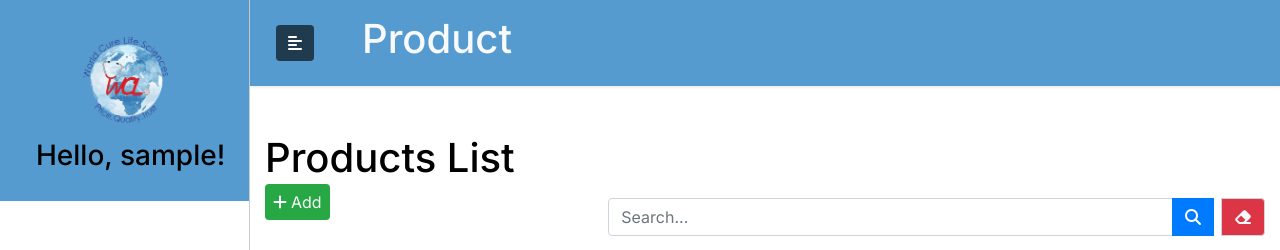
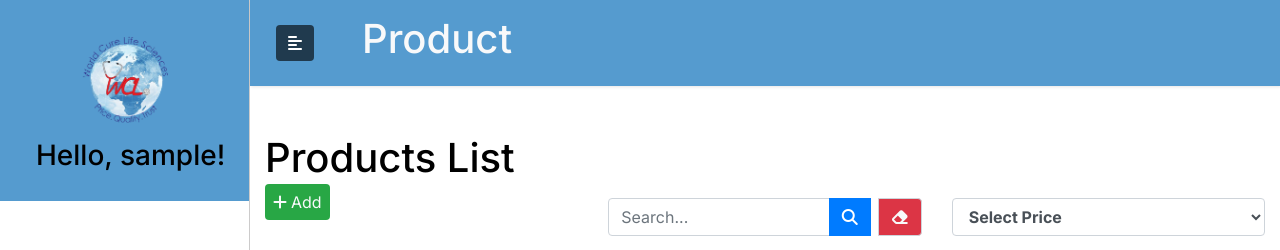
Before and after one commit to monykappa/WCL, a Django app: page /dashboard/products/ in a window 1280 px wide. Shown: the top 250 px of the page. Run offline with Django 5.2, Linux system fonts and the light colour scheme; the visitor is signed in with stand-in values (Sample User, id 1); data that the repository does not hold is empty; some libraries are stand-ins or nearby versions.

Commit message:
add product filter price

```diff
--- a/product/models.py
+++ b/product/models.py
@@ -58,7 +58,7 @@ class Manufacturer(TimeStampedModel):
 
     def save(self, *args, **kwargs):
         if not self.slug:
-            self.slug = slugify(self.name)  # Generate slug from the name field
+            self.slug = slugify(self.name)  # Generate slug from the name fizeld
         super().save(*args, **kwargs)
 
     def __str__(self):
--- a/static/css/darkmode/dark_mode.css
+++ b/static/css/darkmode/dark_mode.css
@@ -77,7 +77,10 @@ body.dark-mode h3 {
 .dark-mode .row strong{
     color:#fff;
 }
-
+.dark-mode select.form-control{
+    background-color: #22272e !important;
+    color:#fff !important;
+}
 .dark-mode .card-body{
     background-color: #22272e !important;
 }
--- a/static/js/dashboard/product.js
+++ b/static/js/dashboard/product.js
@@ -157,3 +157,36 @@ document.addEventListener('DOMContentLoaded', function() {
         });
     });
 });
+
+
+function sortTable(order) {
+    var table = document.getElementById('productTable').querySelector('tbody');
+    var rows = Array.from(table.querySelectorAll('tr.product-row'));
+
+    rows.sort(function(rowA, rowB) {
+        var priceA = parseFloat(rowA.querySelector('td:nth-child(5)').innerText.replace('$', ''));
+        var priceB = parseFloat(rowB.querySelector('td:nth-child(5)').innerText.replace('$', ''));
+
+        if (order === 'desc') {
+            return priceB - priceA; // Sort in descending order
+        } else {
+            return priceA - priceB; // Sort in ascending order
+        }
+    });
+
+    // Re-append sorted rows to the table
+    rows.forEach(function(row) {
+        table.appendChild(row);
+    });
+}
+
+document.addEventListener('DOMContentLoaded', function() {
+    // Sort the table initially
+    sortTable('asc');
+
+    // Add event listener to the select dropdown
+    document.getElementById('sortPrice').addEventListener('change', function() {
+        var sortOrder = this.value;
+        sortTable(sortOrder);
+    });
+});
--- a/templates/dashboard/products.html
+++ b/templates/dashboard/products.html
@@ -16,7 +16,7 @@ Dashboard | Products
             <i class="fa fa-add text-light mr-1"></i>Add
         </a>
     </div>
-    <div class="col-md-8 mt-2">
+    <div class="col-md-4 mt-2">
         <div class="input-group">
             <input type="text" class="form-control" id="searchProductsInput" placeholder="Search...">
             <div class="input-group-append">
@@ -30,7 +30,15 @@ Dashboard | Products
             </div>
         </div>
     </div>
+    <div class="col-md-4 mt-2">
+        <select class="form-control" id="sortPrice">
+            <option value="asc">Select Price</option>
+            <option value="asc">Sort by Price (Lowest to Highest)</option>
+            <option value="desc">Sort by Price (Highest to Lowest)</option>
+        </select>
+    </div>
 </div>
+
 <div class="table-responsive">
     <table class="table" id="productTable">
         <thead class="thead-dark">
@@ -78,6 +86,7 @@ Dashboard | Products
 
     </table>
 </div>
+
 
 <!-- Product Detail Modal -->
 <div class="modal fade" id="productModal" tabindex="-1" role="dialog" aria-labelledby="productModalLabel"
```
Also changed, not shown: media/content/444216ee-ef42-45d6-a80a-0c3587981157/Untitled2.jpg (added), media/content/dabdd3a6-f80a-4d19-ade2-1497c8d96fb2/Untitled2.jpg (added).
